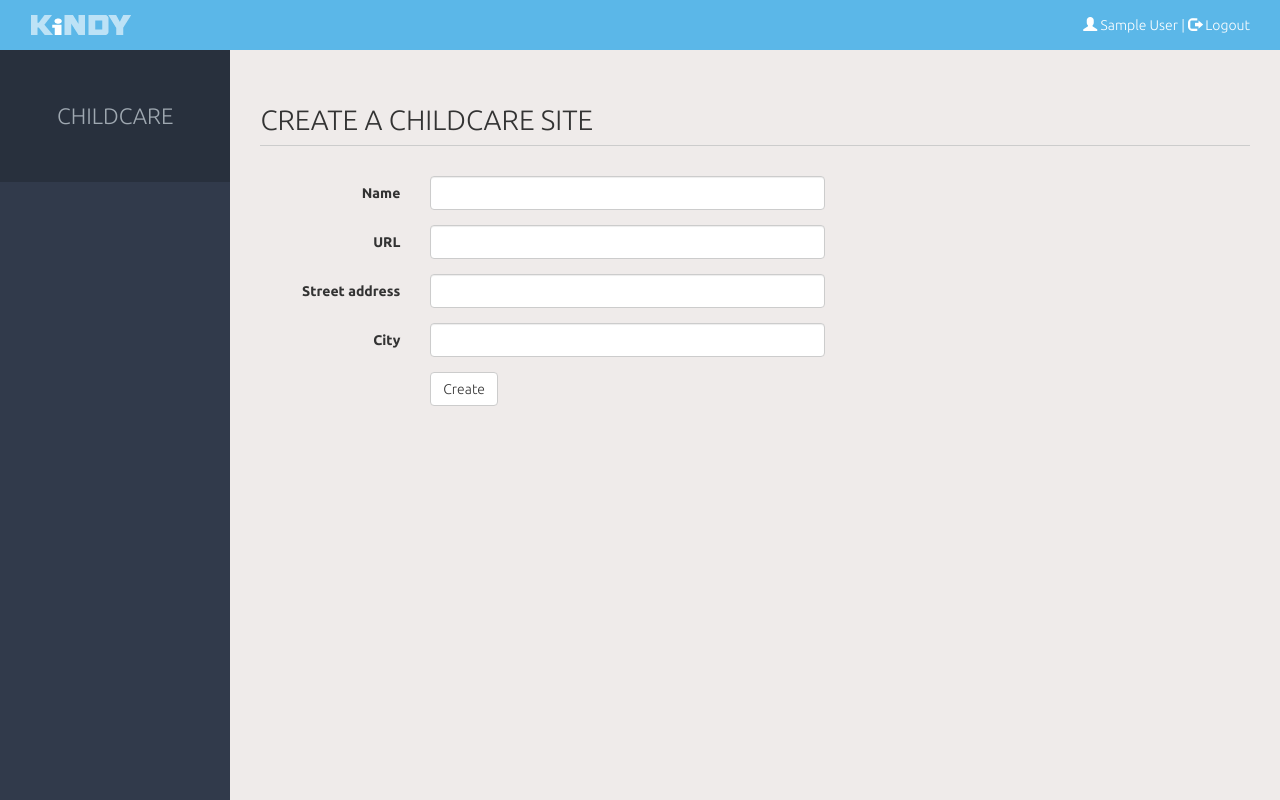
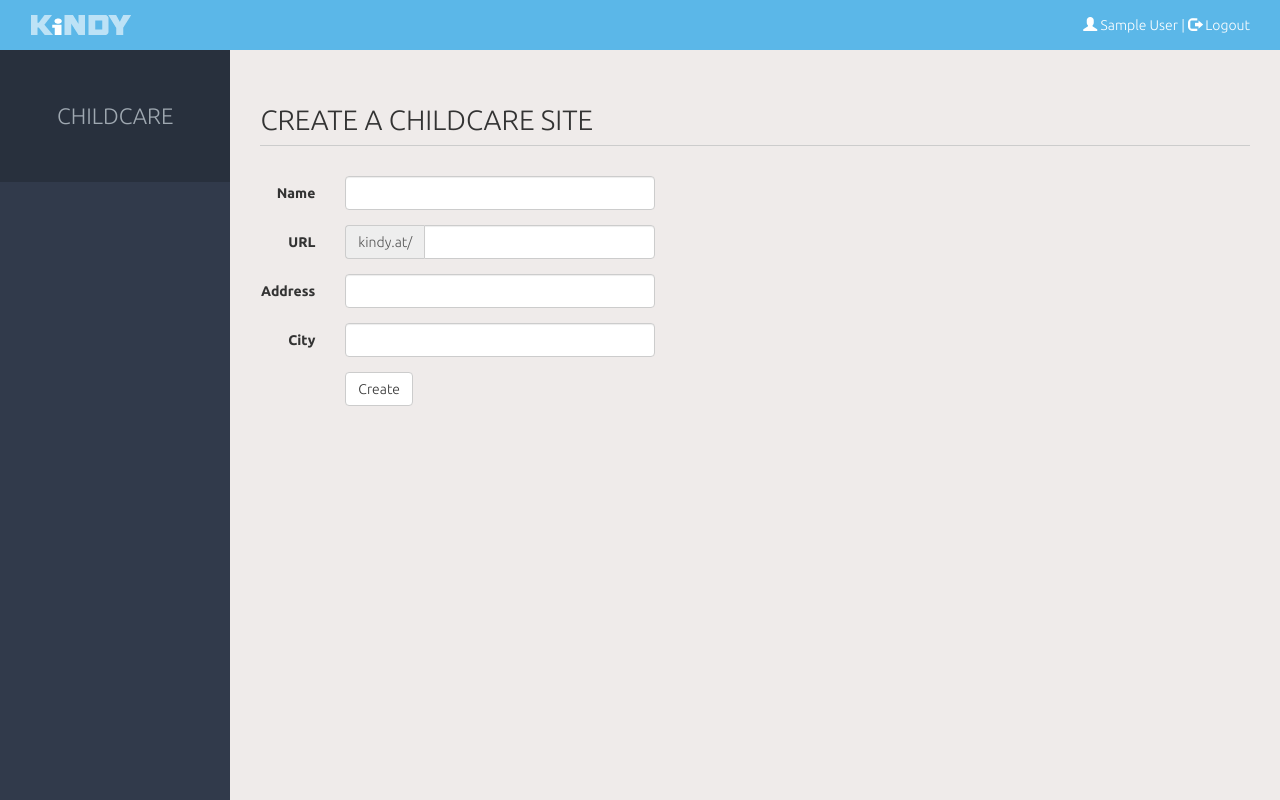
Before and after one commit to ramuta/kindy-old, a Django app: page /childcare/create/ in a window 1280 px wide. Run offline with Django 3.2, Linux system fonts and the light colour scheme; the visitor is signed in with stand-in values (Sample User, id 1); parts of the project's set-up code (start-up, migrations or seed data) failed here and were passed over; some libraries are stand-ins or nearby versions.

Commit message:
Custom create childcare form.

```diff
--- a/templates/childcare/childcare_create.html
+++ b/templates/childcare/childcare_create.html
@@ -19,26 +19,38 @@
 
 {% block content %}
     <form method="post" class="form-horizontal">
-        {{ form.non_field_errors }}
         {% csrf_token %}
-        {% for field in form %}
         <div class="form-group">
-            <label class="col-md-2 control-label">{{ field.label }}</label>
-            <div class="col-md-5">
-                {{ field|add_class:'form-control' }}
-            </div>
-            <div class="col-md-3">
-                {{ field.errors }}
+            <label class="col-md-1 control-label">Name</label>
+            <div class="col-md-4">
+                <input type="text" name="name" class="form-control">
             </div>
         </div>
-        {% endfor %}
         <div class="form-group">
-            <div class="col-md-2 col-md-offset-2">
+            <label class="col-md-1 control-label">URL</label>
+            <div class="col-md-4">
+                <div class="input-group">
+                    <span class="input-group-addon">kindy.at/</span>
+                    <input type="text" name="slug" class="form-control">
+                </div>
+            </div>
+        </div>
+        <div class="form-group">
+            <label class="col-md-1 control-label">Address</label>
+            <div class="col-md-4">
+                <input type="text" name="street_address" class="form-control">
+            </div>
+        </div>
+        <div class="form-group">
+            <label class="col-md-1 control-label">City</label>
+            <div class="col-md-4">
+                <input type="text" name="city" class="form-control">
+            </div>
+        </div>
+        <div class="form-group">
+            <div class="col-md-2 col-md-offset-1">
                 <input type="submit" class="btn btn-default" value="Create">
             </div>
         </div>
     </form>
-
-    <script src="http://ajax.googleapis.com/ajax/libs/jquery/1.9.0/jquery.js" type="text/javascript"></script>
-    {% include 'autocomplete_light/static.html' %}
 {% endblock content %}
```
